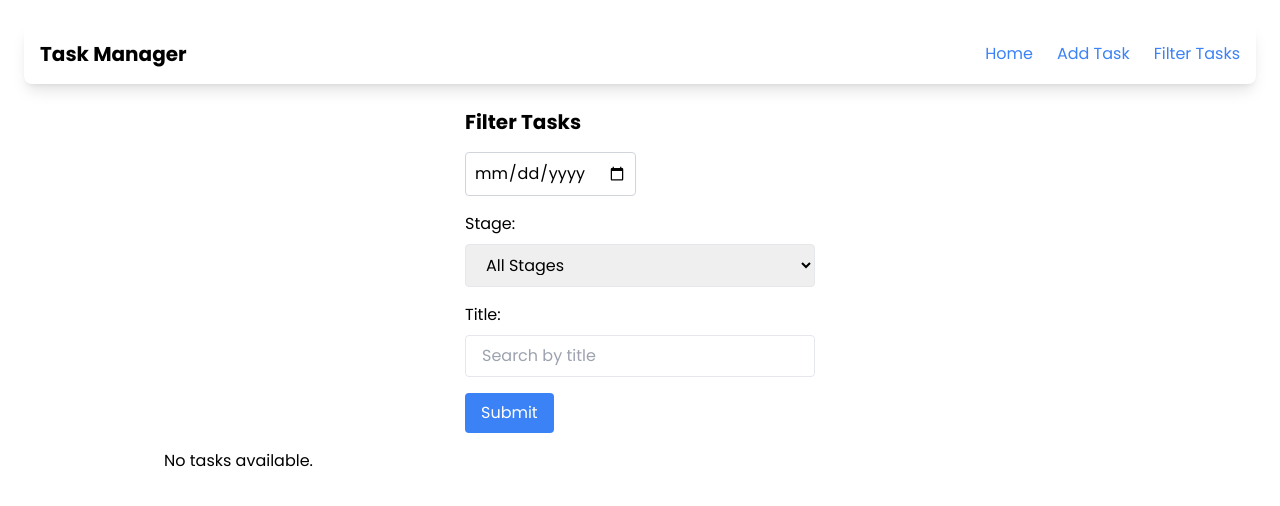
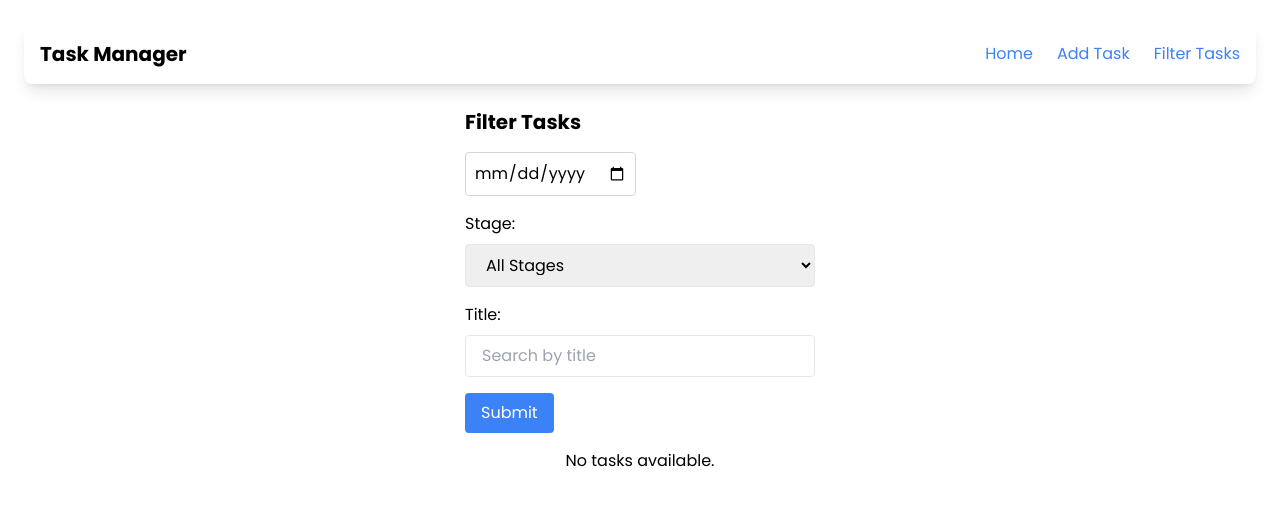
Before and after one commit to dakshilvaghani/albetrious-task-management, a React (Create React App) app in the folder frontend/: page /filter in a window 1280 px wide. Shown: the top 506 px of the page. Built offline with nearby package versions, Linux system fonts and the light colour scheme.

Commit message:
Update TaskList.js

```diff
--- a/frontend/src/components/TaskList.js
+++ b/frontend/src/components/TaskList.js
@@ -5,7 +5,7 @@ import Card from "./Card";
 const TaskList = ({ tasks }) => {
   if (!tasks.length || tasks==="undefined") {
     return (
-      <div className="ml-5 lg:ml-[125px] xl:ml-[140px] 2xl:ml-[220px]">
+      <div className="text-center">
         No tasks available.
       </div>
     ); // Handle empty tasks scenario
```
